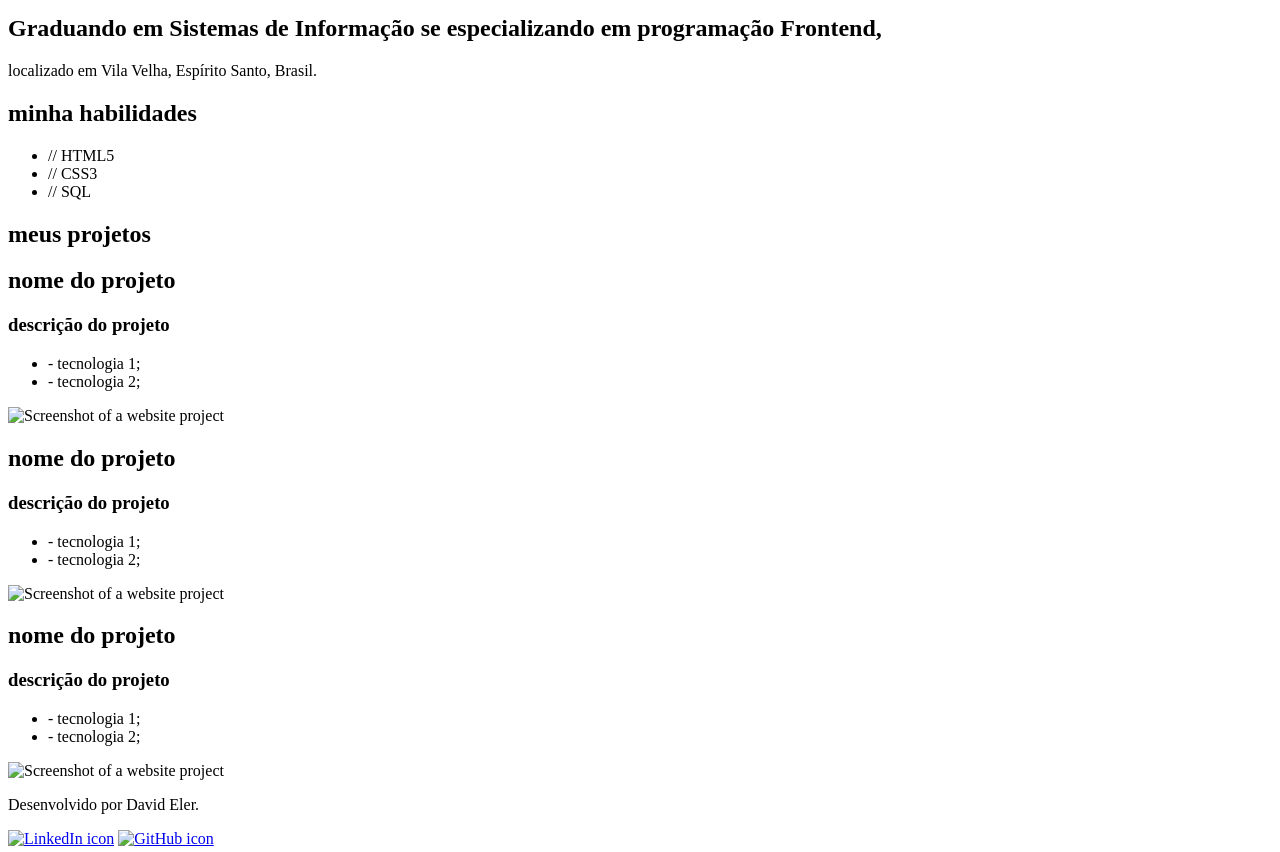
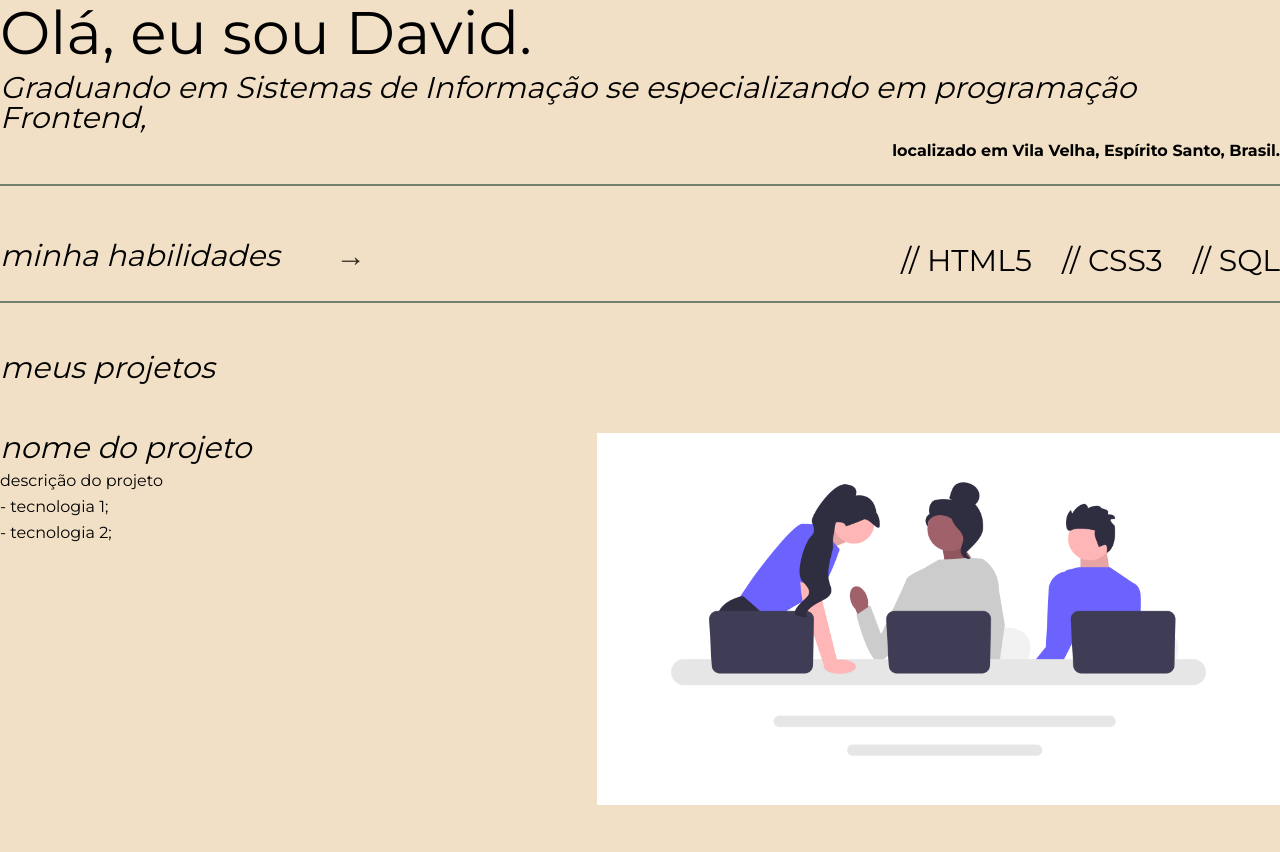
Before and after one commit to david-eler/portfolio, a plain HTML site: page pt/index.html in a window 1280 px wide. Shown: the part 127-979 px from the top of the page. Drawn offline with Linux system fonts and the light colour scheme; the site is published under a folder, as on GitHub Pages, so addresses that start at the root find nothing.

Commit message:
File paths correction

```diff
--- a/en/index.html
+++ b/en/index.html
@@ -8,8 +8,8 @@
     <link rel="preconnect" href="https://fonts.googleapis.com">
     <link rel="preconnect" href="https://fonts.gstatic.com" crossorigin>
     <link href="https://fonts.googleapis.com/css2?family=Montserrat:wght@400;500;700&display=swap" rel="stylesheet">
-    <link rel="stylesheet" href="/css/reset.css">
-    <link rel="stylesheet" href="/css/style.css">
+    <link rel="stylesheet" href="../css/reset.css">
+    <link rel="stylesheet" href="../css/style.css">
 </head>
 
 <body>
@@ -18,7 +18,7 @@
             <div class="menu">
                 <div class="language">
                     <a class="english" href="#">en</a>
-                    <a class="portuguese" href="/pt/index.html">pt</a>
+                    <a class="portuguese" href="../pt/index.html">pt</a>
                 </div>
 
                 <div class="logo">
@@ -65,7 +65,7 @@
                     </div>
 
                     <div class="project-img">
-                        <img src="/img/drawing1.png" alt="Screenshot of a website project">
+                        <img src="../img/drawing1.png" alt="Screenshot of a website project">
                     </div>
                 </div>
 
@@ -81,7 +81,7 @@
                     </div>
 
                     <div class="project-img">
-                        <img src="/img/drawing2.png" alt="Screenshot of a website project">
+                        <img src="../img/drawing2.png" alt="Screenshot of a website project">
                     </div>
                 </div>
 
@@ -97,7 +97,7 @@
                     </div>
 
                     <div class="project-img">
-                        <img src="/img/drawing3.png" alt="Screenshot of a website project">
+                        <img src="../img/drawing3.png" alt="Screenshot of a website project">
                     </div>
                 </div>
             </div>
@@ -107,8 +107,8 @@
             <div class="footer-content">
                 <p>Developed by David Eler.</p>
                 <div class="social-media">
-                    <a href="https://linkedin.com/in/eler-david"><img src="/img/linkedin.svg" alt="LinkedIn icon"></a>
-                    <a href="https://github.com/david-eler"><img src="/img/github.svg" alt="GitHub icon"></a>
+                    <a href="https://linkedin.com/in/eler-david"><img src="../img/linkedin.svg" alt="LinkedIn icon"></a>
+                    <a href="https://github.com/david-eler"><img src="../img/github.svg" alt="GitHub icon"></a>
                 </div>
             </div>
         </footer>
--- a/pt/index.html
+++ b/pt/index.html
@@ -8,8 +8,8 @@
     <link rel="preconnect" href="https://fonts.googleapis.com">
     <link rel="preconnect" href="https://fonts.gstatic.com" crossorigin>
     <link href="https://fonts.googleapis.com/css2?family=Montserrat:wght@400;500;700&display=swap" rel="stylesheet">
-    <link rel="stylesheet" href="/css/reset.css">
-    <link rel="stylesheet" href="/css/style.css">
+    <link rel="stylesheet" href="../css/reset.css">
+    <link rel="stylesheet" href="../css/style.css">
 </head>
 
 <body>
@@ -17,7 +17,7 @@
         <header class="header">
             <div class="menu">
                 <div class="language">
-                    <a class="english" href="/en/index.html">en</a>
+                    <a class="english" href="../en/index.html">en</a>
                     <a class="portuguese" href="#">pt</a>
                 </div>
 
@@ -65,7 +65,7 @@
                     </div>
 
                     <div class="project-img">
-                        <img src="/img/drawing1.png" alt="Screenshot of a website project">
+                        <img src="../img/drawing1.png" alt="Screenshot of a website project">
                     </div>
                 </div>
 
@@ -81,7 +81,7 @@
                     </div>
 
                     <div class="project-img">
-                        <img src="/img/drawing2.png" alt="Screenshot of a website project">
+                        <img src="../img/drawing2.png" alt="Screenshot of a website project">
                     </div>
                 </div>
 
@@ -97,7 +97,7 @@
                     </div>
 
                     <div class="project-img">
-                        <img src="/img/drawing3.png" alt="Screenshot of a website project">
+                        <img src="../img/drawing3.png" alt="Screenshot of a website project">
                     </div>
                 </div>
             </div>
@@ -107,8 +107,8 @@
             <div class="footer-content">
                 <p>Desenvolvido por David Eler.</p>
                 <div class="social-media">
-                    <a href="https://linkedin.com/in/eler-david"><img src="/img/linkedin.svg" alt="LinkedIn icon"></a>
-                    <a href="https://github.com/david-eler"><img src="/img/github.svg" alt="GitHub icon"></a>
+                    <a href="https://linkedin.com/in/eler-david"><img src="../img/linkedin.svg" alt="LinkedIn icon"></a>
+                    <a href="https://github.com/david-eler"><img src="../img/github.svg" alt="GitHub icon"></a>
                 </div>
             </div>
         </footer>
```
